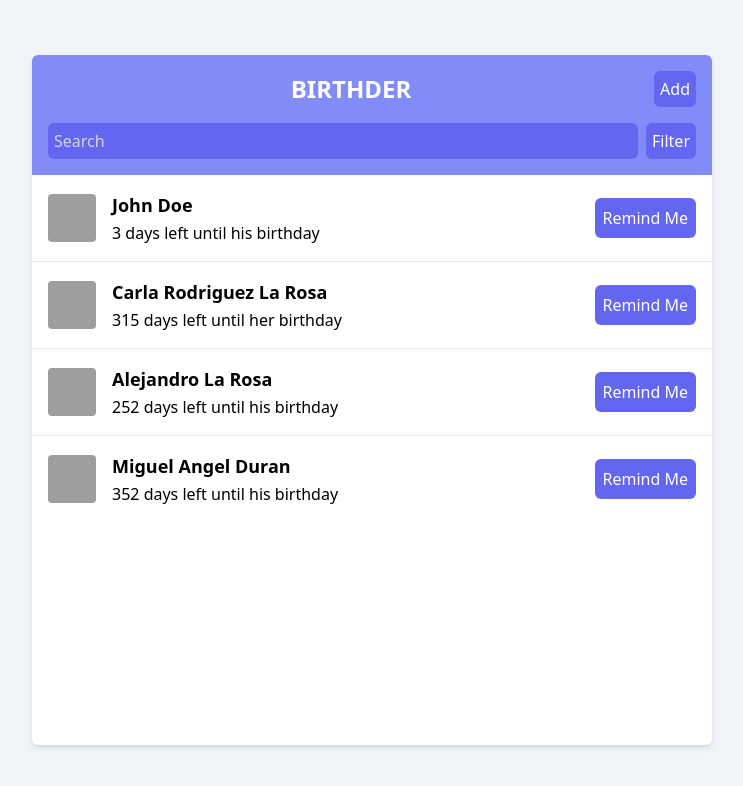
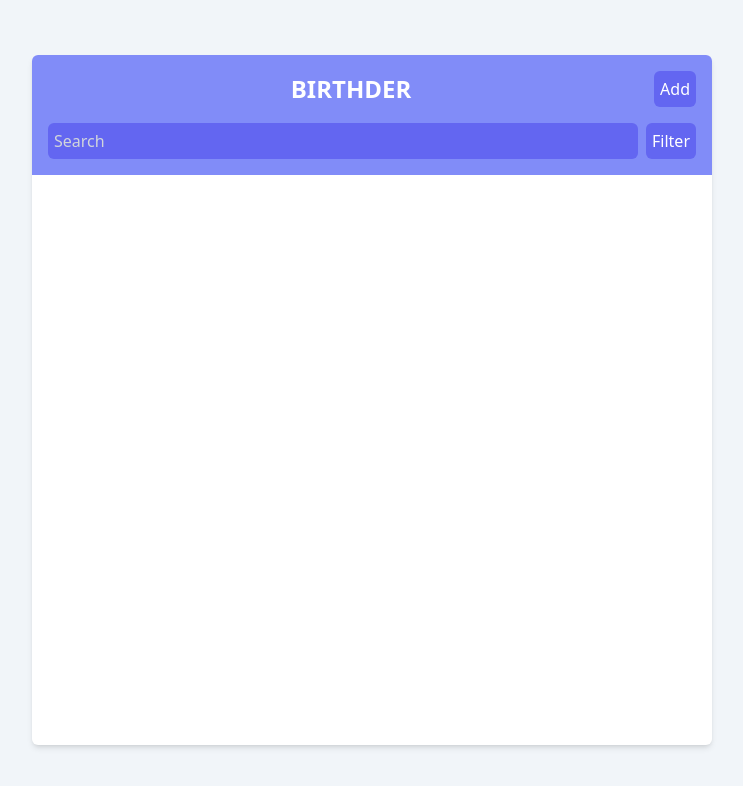
Before and after one commit to Alejandro1709/Birthder, a React (Vite) app: page / in a window 1280 px wide. Shown: the top 786 px of the page, without its empty margins (268-1011 px from the left). Built offline with nearby package versions, Linux system fonts and the light colour scheme; grey boxes are pictures that could not be loaded.

Commit message:
Remove: dummy data

```diff
--- a/src/App.tsx
+++ b/src/App.tsx
@@ -2,7 +2,6 @@ import { useState } from 'react';
 import { Routes, Route } from 'react-router-dom';
 import { useContactsStore } from './stores/contactsStore';
 import { shallow } from 'zustand/shallow';
-import contacts from './data/contacts';
 import Header from './components/Header';
 import HomePage from './pages/HomePage';
 import useLockBodyScroll from './hooks/useLockBodyScroll';
@@ -23,7 +22,7 @@ function App() {
   const handleContactSearch = (e: React.ChangeEvent<HTMLInputElement>) => {
     setInput(e.target.value);
 
-    const filtered = contacts.filter((contact) =>
+    const filtered = initialContacts.filter((contact) =>
       contact.name.toLowerCase().includes(e.target.value.toLowerCase())
     );
 
--- a/src/data/contacts.ts
+++ /dev/null
@@ -1,38 +0,0 @@
-import type Contact from '../types/contact';
-
-const contacts: Contact[] = [
-  {
-    id: 1,
-    name: 'John Doe',
-    email: 'belledan@hotmail.com',
-    phone: '555-555-5555',
-    birthday: '1972-01-11',
-    gender: 'Male',
-  },
-  {
-    id: 2,
-    name: 'Carla Rodriguez La Rosa',
-    email: 'rodalfa2@hotmail.com',
-    phone: '222-222-2222',
-    birthday: '1974-11-19',
-    gender: 'Female',
-  },
-  {
-    id: 3,
-    name: 'Alejandro La Rosa',
-    email: 'alelarosa99@gmail.com',
-    phone: '333-333-3333',
-    birthday: '1999-09-17',
-    gender: 'Male',
-  },
-  {
-    id: 4,
-    name: 'Miguel Angel Duran',
-    email: 'miduga@gmail.com',
-    phone: '666-666-6666',
-    birthday: '1971-12-26',
-    gender: 'Male',
-  },
-];
-
-export default contacts;
--- a/src/stores/contactsStore.ts
+++ b/src/stores/contactsStore.ts
@@ -1,5 +1,4 @@
 import { create } from 'zustand';
-import contacts from '../data/contacts';
 import type IContact from '../types/contact';
 
 type ContactsStore = {
@@ -8,6 +7,6 @@ type ContactsStore = {
 };
 
 export const useContactsStore = create<ContactsStore>((set) => ({
-  initialContacts: contacts,
+  initialContacts: [],
   setContacts: (contacts) => set({ initialContacts: contacts }),
 }));
```
